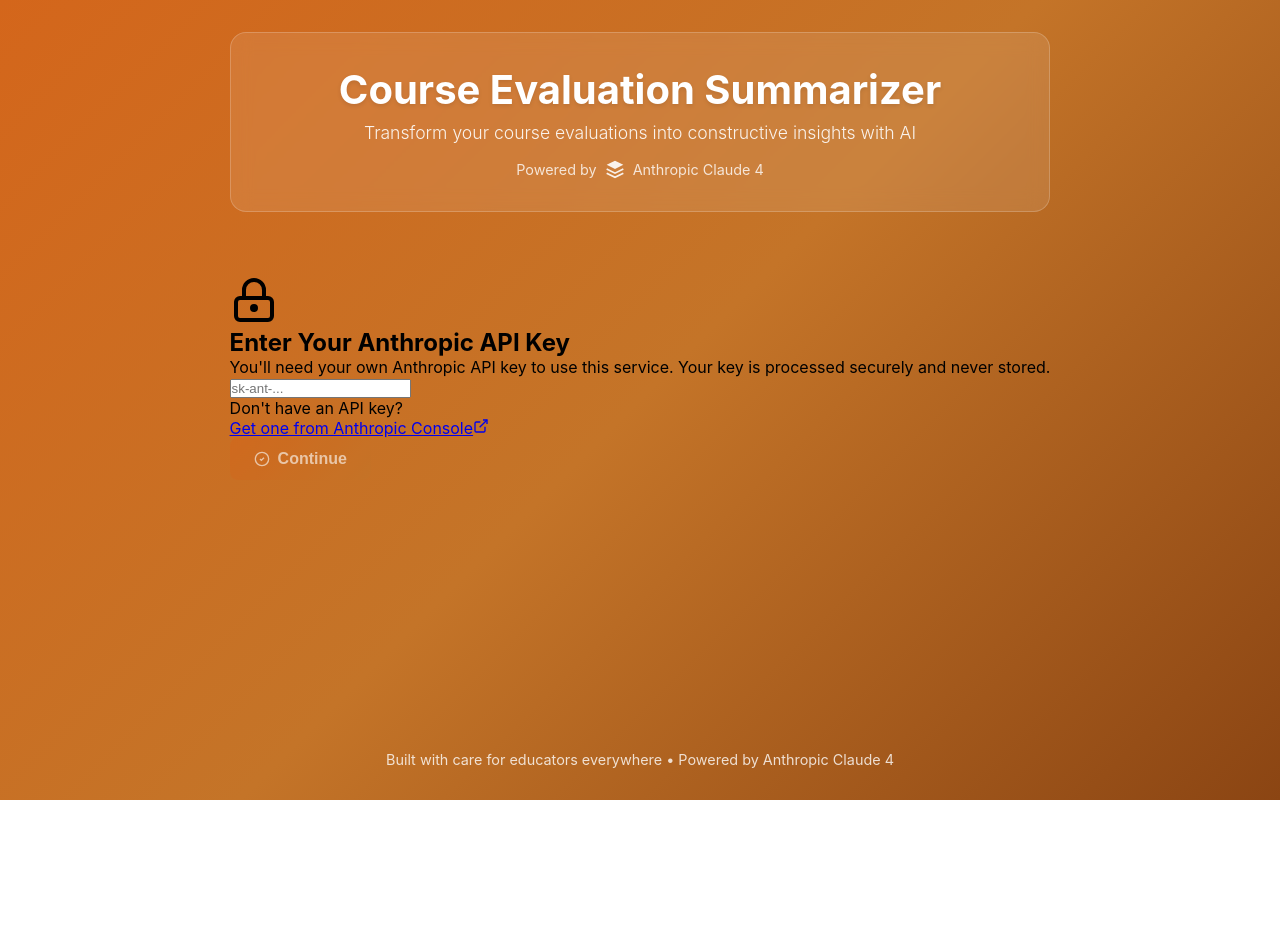
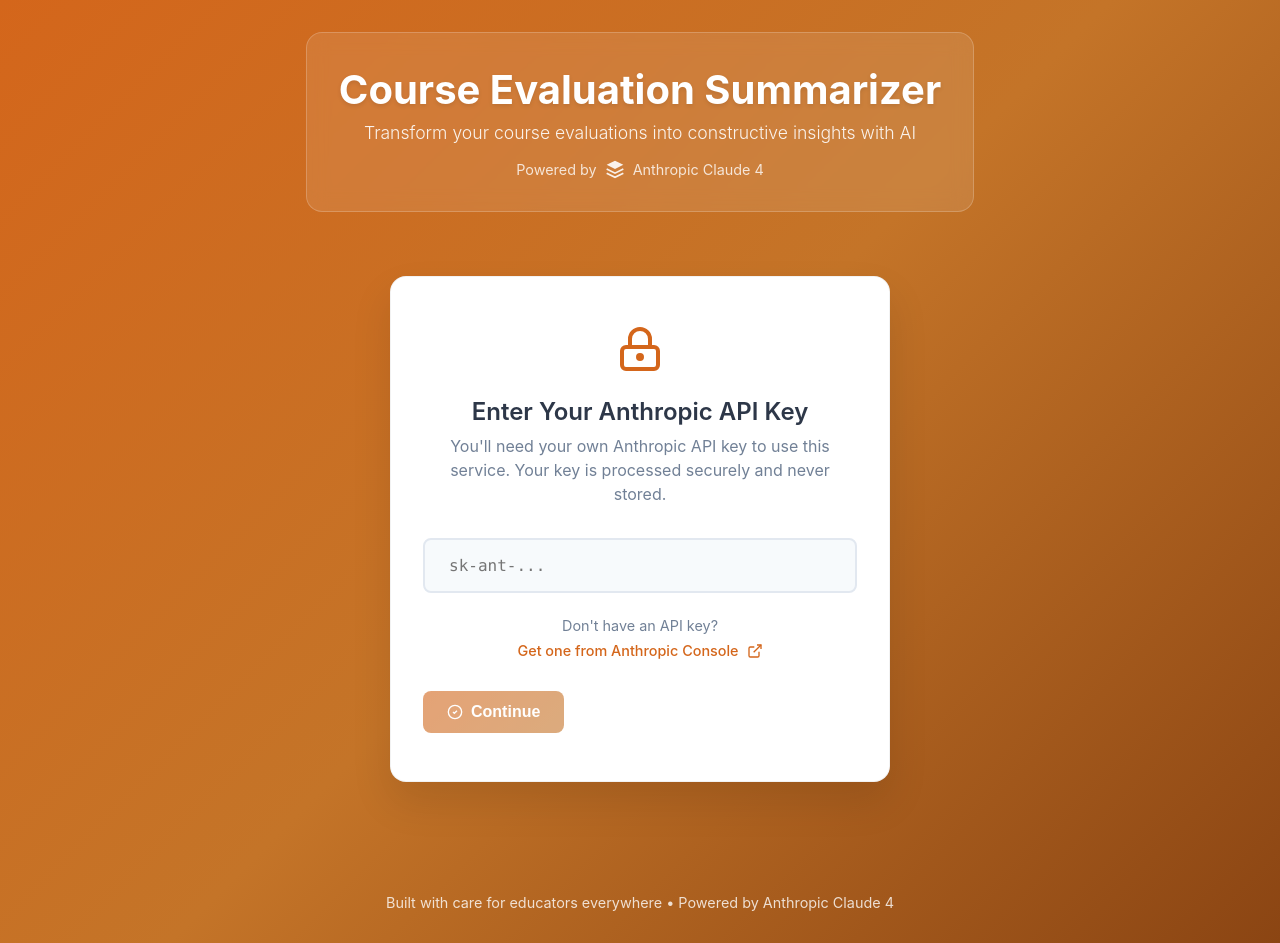
Before and after one commit to jgraziolaVU/rrivardeval, a React (Create React App) app: page / in a window 1280 px wide. Before the commit the page ends 800 px from the top, so only its background shows below. Built offline with nearby package versions, Linux system fonts and the light colour scheme.

Commit message:
Update App.css

```diff
--- a/src/App.css
+++ b/src/App.css
@@ -323,6 +323,140 @@
   margin: 0;
 }
 
+/* API Key Section */
+.api-key-section {
+  margin-bottom: 3rem;
+}
+
+.api-key-card {
+  background: white;
+  border-radius: 1rem;
+  padding: 3rem 2rem;
+  box-shadow: 0 20px 40px rgba(0, 0, 0, 0.1);
+  text-align: center;
+  border: 1px solid rgba(0, 0, 0, 0.05);
+  transition: all 0.3s ease;
+  max-width: 500px;
+  margin: 0 auto;
+}
+
+.api-key-card:hover {
+  transform: translateY(-2px);
+  box-shadow: 0 25px 50px rgba(0, 0, 0, 0.15);
+}
+
+.api-key-icon {
+  color: #d4661b;
+  margin-bottom: 1.5rem;
+  display: flex;
+  justify-content: center;
+}
+
+.api-key-title {
+  font-size: 1.5rem;
+  font-weight: 600;
+  color: #2d3748;
+  margin-bottom: 0.5rem;
+}
+
+.api-key-description {
+  color: #718096;
+  margin-bottom: 2rem;
+  font-size: 1rem;
+  line-height: 1.5;
+}
+
+.api-key-input-container {
+  position: relative;
+  margin-bottom: 1.5rem;
+}
+
+.api-key-input {
+  width: 100%;
+  padding: 1rem 1.5rem;
+  border: 2px solid #e2e8f0;
+  border-radius: 0.5rem;
+  font-size: 1rem;
+  transition: all 0.3s ease;
+  background: #f7fafc;
+  font-family: 'Monaco', 'Menlo', monospace;
+}
+
+.api-key-input:focus {
+  outline: none;
+  border-color: #d4661b;
+  background: white;
+}
+
+.api-key-input.valid {
+  border-color: #48bb78;
+  background: #f0fff4;
+}
+
+.api-key-valid-icon {
+  position: absolute;
+  right: 1rem;
+  top: 50%;
+  transform: translateY(-50%);
+  color: #48bb78;
+}
+
+.api-key-help {
+  margin-bottom: 2rem;
+  font-size: 0.9rem;
+  color: #718096;
+}
+
+.api-key-help p {
+  margin-bottom: 0.5rem;
+}
+
+.api-key-link {
+  color: #d4661b;
+  text-decoration: none;
+  font-weight: 500;
+  display: inline-flex;
+  align-items: center;
+  gap: 0.5rem;
+  transition: all 0.3s ease;
+}
+
+.api-key-link:hover {
+  color: #c47428;
+  transform: translateY(-1px);
+}
+
+.api-key-status {
+  display: flex;
+  align-items: center;
+  justify-content: center;
+  gap: 1rem;
+  margin-top: 1rem;
+  font-size: 0.9rem;
+}
+
+.api-key-indicator {
+  display: flex;
+  align-items: center;
+  gap: 0.5rem;
+  color: #48bb78;
+  font-weight: 500;
+}
+
+.btn-link {
+  background: none;
+  border: none;
+  color: rgba(255, 255, 255, 0.8);
+  cursor: pointer;
+  font-size: 0.9rem;
+  text-decoration: underline;
+  transition: color 0.3s ease;
+}
+
+.btn-link:hover {
+  color: rgba(255, 255, 255, 1);
+}
+
 /* Footer */
 .footer {
   text-align: center;
@@ -351,6 +485,21 @@
 
   .upload-card {
     padding: 2rem 1.5rem;
+  }
+
+  .api-key-card {
+    padding: 2rem 1.5rem;
+    max-width: none;
+  }
+
+  .api-key-input {
+    font-size: 0.9rem;
+    padding: 0.875rem 1rem;
+  }
+
+  .api-key-status {
+    flex-direction: column;
+    gap: 0.5rem;
   }
 
   .results-header {
```
